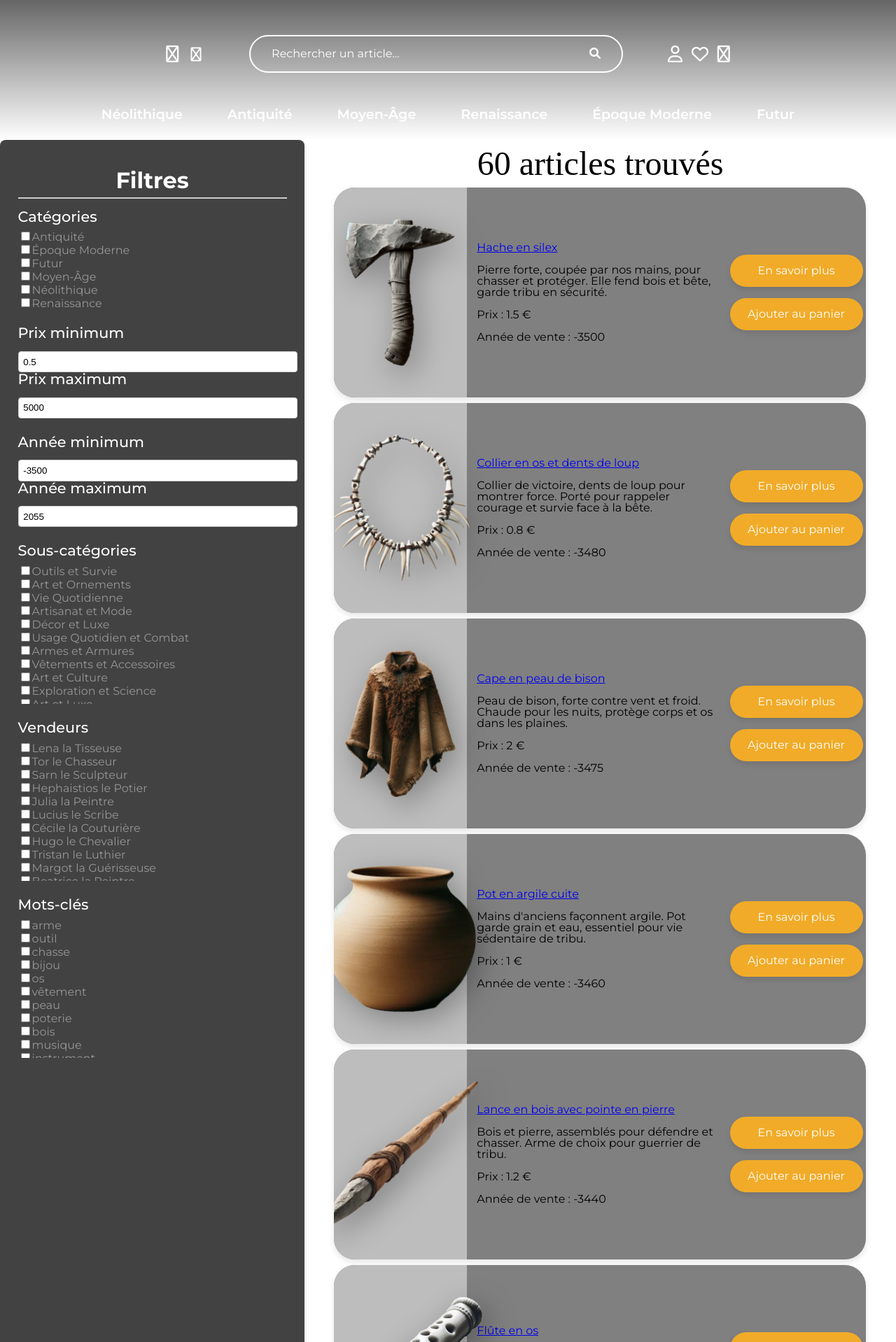
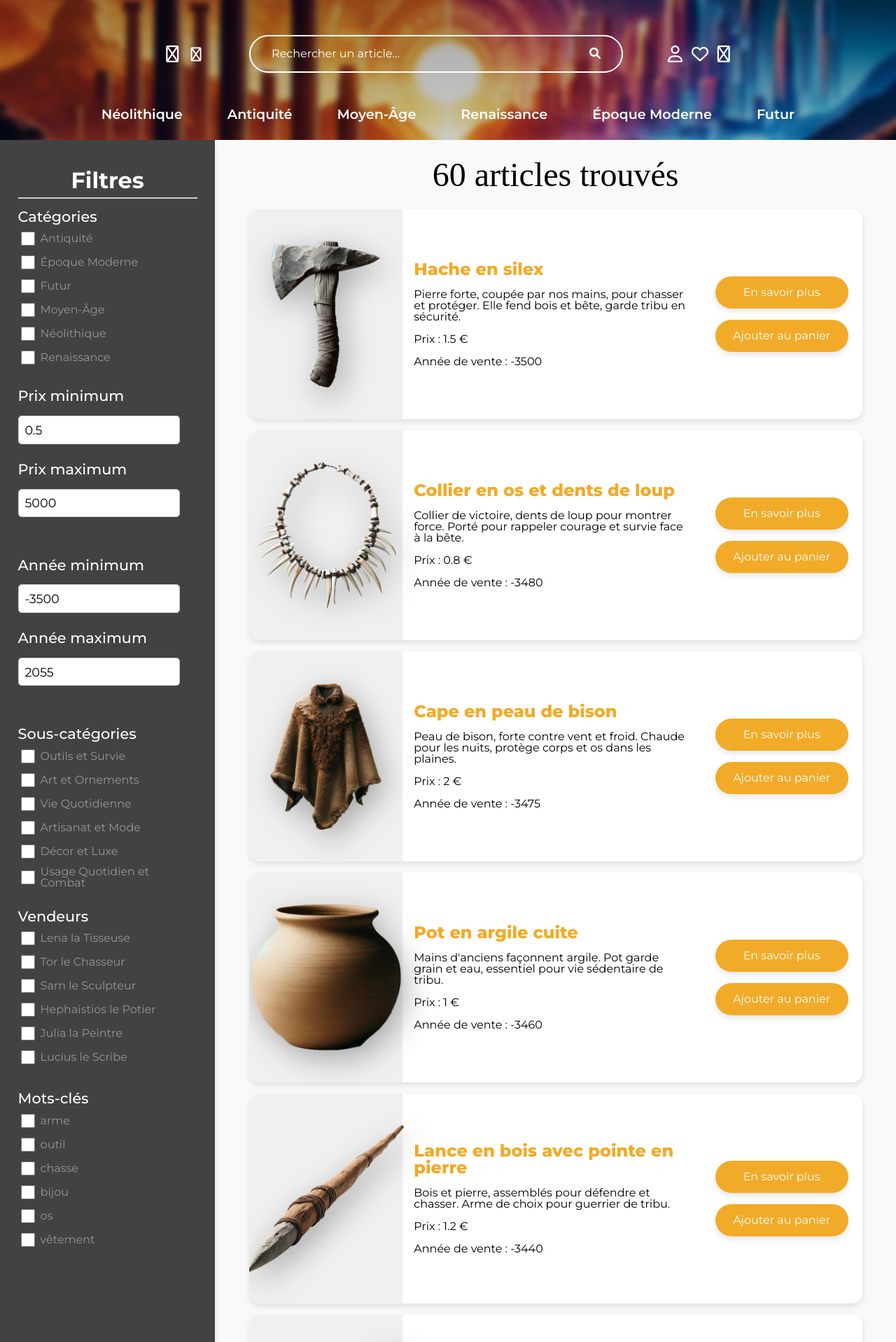
Before and after one commit to Noferu/sae203, a PHP site: page /pages/product in a window 1280 px wide. Shown: the top 1918 px of the page at 70% size. Run offline with PHP 8.4, Linux system fonts and the light colour scheme; data comes from the database, SQL or seed files in the repository; some web fonts are replaced.

Commit message:
feat: Add banner to list view

```diff
--- a/assets/css/product_list.css
+++ b/assets/css/product_list.css
@@ -1,3 +1,10 @@
+header {
+  background-image: linear-gradient(to bottom, rgba(0, 0, 0, 0.2), transparent), url('../images/banner/panoramic_sunset_landscape_blurred.webp');
+  background-size: cover;
+  background-position: center;
+  background-repeat: no-repeat;
+}
+
 main {
   display: flex;
 }
@@ -8,10 +15,10 @@ section {
 
 aside {
   background-color: rgb(66, 66, 66);
-  width: 30%;
+  width: 20%;
   padding: 2vw;
   box-shadow: 0 4px 8px rgba(0, 0, 0, 0.1);
-  border-radius: 8px;
+  border-bottom-right-radius: 20px;
 }
 
 aside h3 {
@@ -25,7 +32,7 @@ aside h3 {
 }
 
 aside > div:not(.pair-filter) {
-  margin-bottom: 3vh;
+  margin-bottom: 4vh;
 }
 
 aside > div > label {
@@ -38,15 +45,21 @@ aside > div > label {
 
 aside .checkbox-container {
   color: rgb(150, 150, 150);
+  display: flex;
+  align-items: center;
+  margin-bottom: 1vh;
 }
 
 input[type="number"] {
-  width: 100%;
   padding: 0.5em;
   margin-top: 0.5em;
+  margin-bottom: 1.5em; /* Ajouté pour espacer les champs de formulaire */
   border: 1px solid #ccc;
-  border-radius: 4px;
+  border-radius: 5px;
+  font-size: 110%;
+  font-weight: 400;
   transition: border-color 0.3s ease;
+  font-family: inherit;
 }
 
 input[type="number"]:focus {
@@ -54,16 +67,49 @@ input[type="number"]:focus {
   outline: none;
 }
 
+input[type="checkbox"] {
+  width: 20px;
+  height: 20px;
+  border: none;
+  margin-right: 1vh;
+}
+
+input[type="checkbox"]:checked {
+  accent-color: var(--brown);
+}
+
+.expandable::-webkit-scrollbar {
+  width: 7px;
+  background: rgba(255, 255, 255, 0.15);
+  border-radius: 100px;
+  display: initial;
+}
+
+.expandable::-webkit-scrollbar-thumb {
+  background-color: var(--gold);
+  border-radius: 100px;
+}
+
+.expandable::-webkit-scrollbar-thumb:hover {
+  background-color: var(--brown);
+}
+
+.expandable::-webkit-scrollbar-track {
+  background: rgba(255, 255, 255, 0.15);
+  border-radius: 100px;
+}
+
 .expandable {
   max-height: 200px;
   overflow-y: auto;
+  margin-bottom: 4vh;
 }
 
 #article-count {
   text-align: center;
   font-family: "Nabla";
   font-size: 3rem;
-  margin: 10px;
+  margin: 2vw;
 }
 
 .article:first-child {
@@ -75,12 +121,40 @@ input[type="number"]:focus {
   width: 90%;
   height: 300px;
   display: flex;
-  background-color: grey;
-  margin-bottom: 1vh;
+  background-color: #ffffff; /* Fond blanc comme la page de détail */
+  margin-bottom: 2vh;
   animation: show-up-next 0.5s cubic-bezier(0.25, 0.46, 0.45, 0.94) both;
-  border-radius: 30px;
+  border-radius: 15px; /* Ajusté pour correspondre au style de la page de détail */
   overflow: hidden;
   box-shadow: 0 4px 8px rgba(0, 0, 0, 0.1);
+}
+
+.article .image {
+  animation: jello-diagonal-1 0.8s both;
+}
+
+@keyframes jello-diagonal-1 {
+  0% {
+    transform: skew(0deg 0deg);
+  }
+  30% {
+    transform: skew(25deg 25deg);
+  }
+  40% {
+    transform: skew(-15deg, -15deg);
+  }
+  50% {
+    transform: skew(15deg, 15deg);
+  }
+  65% {
+    transform: skew(-5deg, -5deg);
+  }
+  75% {
+    transform: skew(5deg, 5deg);
+  }
+  100% {
+    transform: skew(0deg 0deg);
+  }
 }
 
 @keyframes show-up {
@@ -111,7 +185,7 @@ input[type="number"]:focus {
   display: flex;
   justify-content: center;
   align-items: center;
-  background-color: rgb(189, 189, 189);
+  background-color: #f0f0f0; /* Gris clair pour la section image */
 }
 
 .article .image:hover img {
@@ -140,6 +214,20 @@ input[type="number"]:focus {
   gap: 2vh;
 }
 
+.article .text-infos h2 {
+  color: var(--gold);
+  font-weight: 800;
+  font-size: 150%;
+}
+
+.article .text-infos a {
+  text-decoration: none;
+}
+
+.article .text-infos span {
+  font-weight: 600;
+}
+
 .article .btns {
   display: flex;
   flex-direction: column;
@@ -151,7 +239,7 @@ input[type="number"]:focus {
 
 .article .btns a {
   text-decoration: none;
-  background-color: var(--gold);
+  background-color: var(--gold); /* Couleur des boutons */
   border-radius: 100px;
   color: white;
   text-align: center;
@@ -162,6 +250,10 @@ input[type="number"]:focus {
 }
 
 .article .btns a:hover {
-  background-color: var(--brown);
+  background-color: var(--brown); /* Couleur des boutons au survol */
   color: white;
 }
+
+body {
+  background-color: #f9f9f9; /* Couleur de fond similaire à la page de détail */
+}
--- a/templates/product/product_list.twig
+++ b/templates/product/product_list.twig
@@ -41,7 +41,7 @@
 		</div>
 	</aside>
 	<section>
-		<div id="article-count"></div>
+		<div class="title-animation" id="article-count"></div>
 		<div id="articles"></div>
 	</section>
 {% endblock %}
@@ -49,17 +49,5 @@
 {% block js %}
 	<script src="{{ base_path }}/assets/js/favcartManager.js"></script>
 	<script src="{{ base_path }}/assets/js/articleFilterManager.js"></script>
-	<script>
-		$(document).ready(function () {
-const applyAnimationDelay = () => {
-document.querySelectorAll("#articles .article").forEach((article, index) => {
-article.style.animationDelay = `${
-index * 0.2
-}s`;
-});
-};
-applyAnimationDelay();
-$(document).on('ajaxComplete', applyAnimationDelay);
-});
-	</script>
+	<script src="{{ base_path }}/assets/js/articleListAnimation.js"></script>
 {% endblock %}
```
Also changed, not shown: assets/images/banner/panoramic_sunset_landscape.webp (added), assets/images/banner/panoramic_sunset_landscape_blurred.webp (added).
